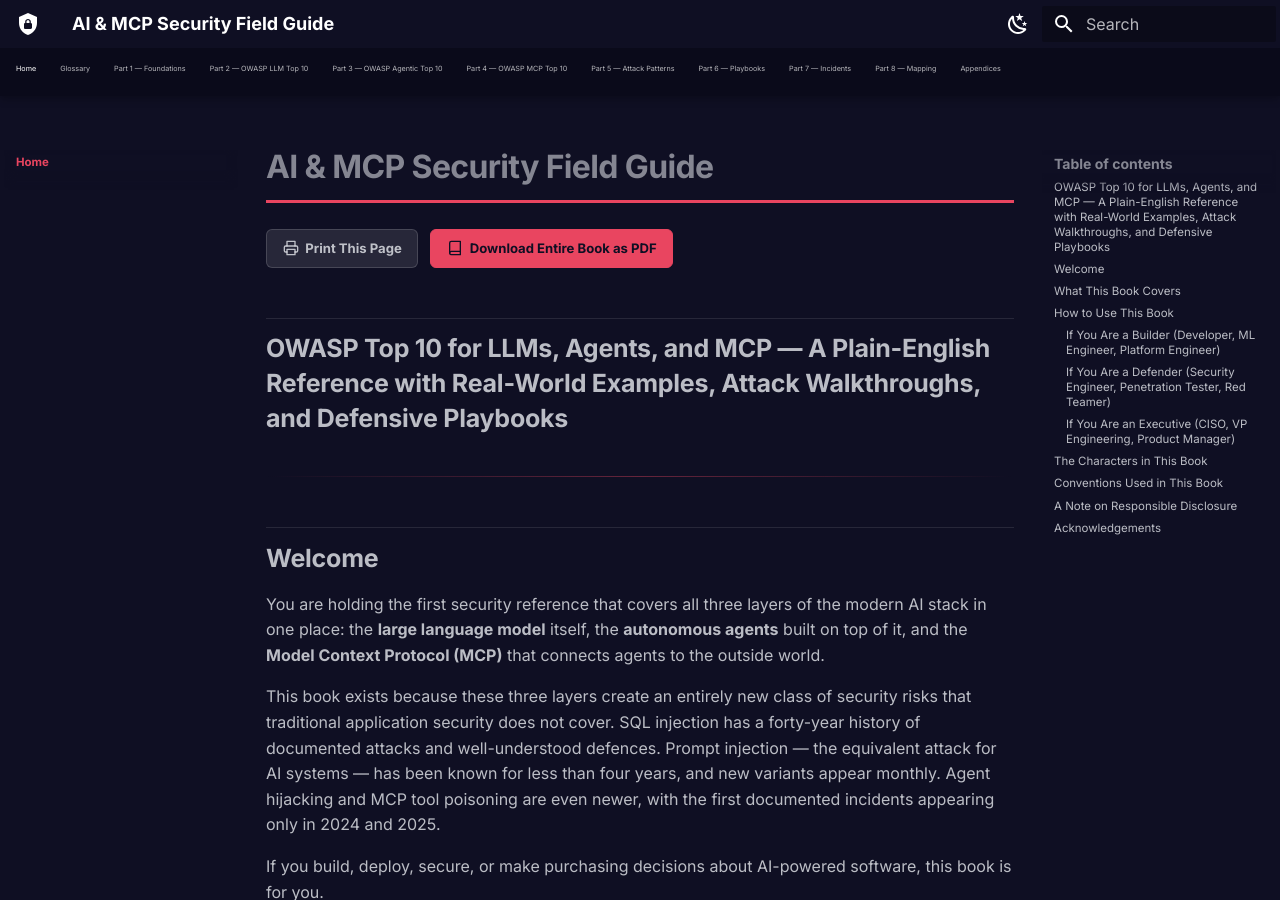
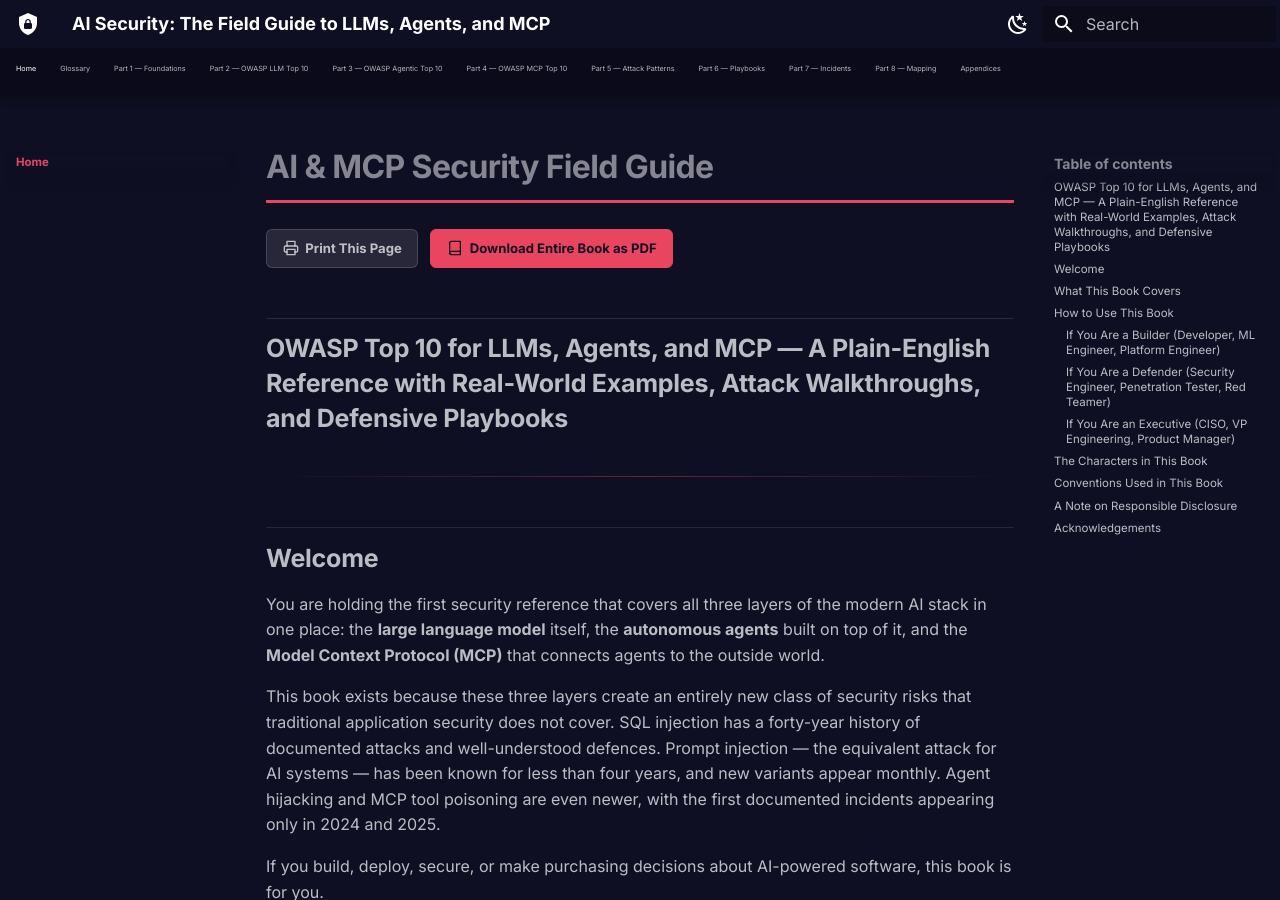
Before and after one commit to jinnu92/ai-security-field-guide, an MkDocs documentation site: the page built from docs/index.md, in a window 1280 px wide and 900 px high. Built offline with MkDocs 1.6.1 and Material for MkDocs 9.7.7, drawn with Linux system fonts in a browser that asks for light colours.

Commit message:
Rename project to AI Security: The Field Guide to LLMs, Agents, and MCP

```diff
--- a/mkdocs.yml
+++ b/mkdocs.yml
@@ -1,4 +1,4 @@
-site_name: AI & MCP Security Field Guide
+site_name: "AI Security: The Field Guide to LLMs, Agents, and MCP"
 site_description: >-
   OWASP Top 10 for LLMs, Agents, and MCP — A Plain-English
   Reference with Real-World Examples, Attack Walkthroughs,
```
Also changed, not shown: README.md (+1 -1 lines).
